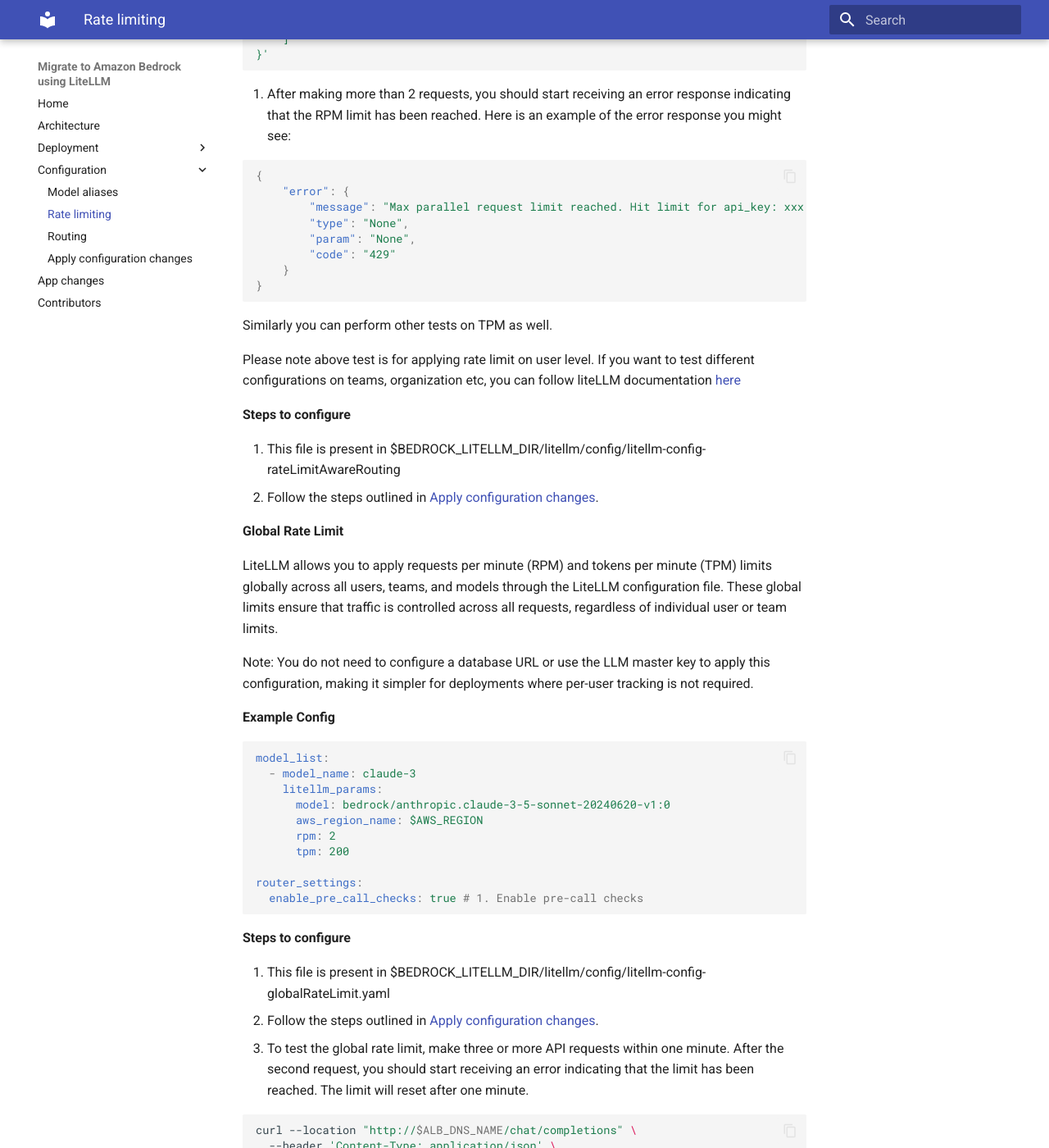
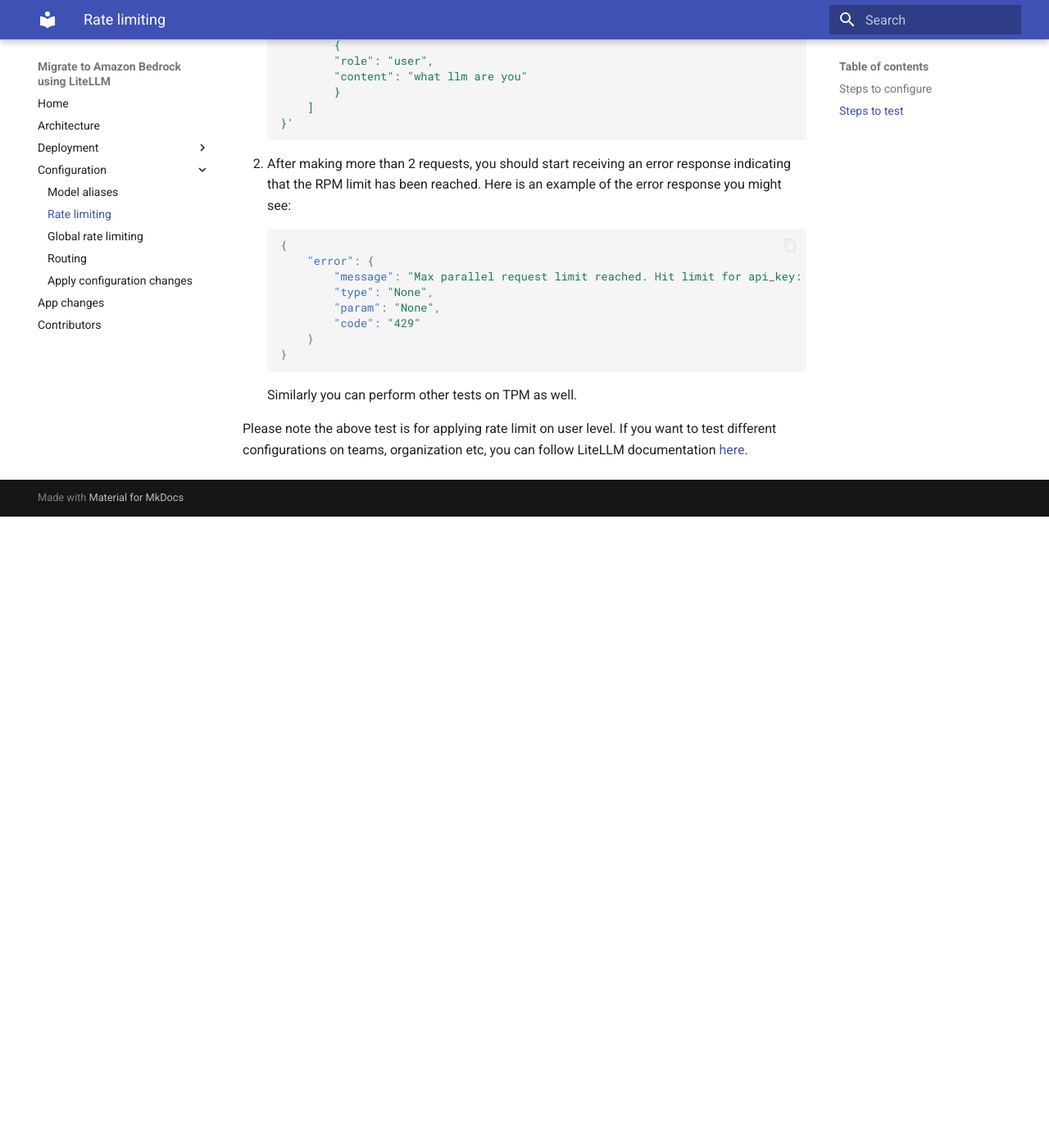
Before and after one commit to aws-samples/bedrock-litellm, an MkDocs documentation site: the page built from docs/25-config/20-rate-limit.md, in a window 1280 px wide and 1400 px high, scrolled down 1279 px. Shown: the whole window at 82% size. Built offline with MkDocs 1.6.1 and Material for MkDocs 9.7.7, drawn with Linux system fonts in a browser that asks for light colours; after the commit the page ends 1909 px from its top, so only the background shows below that; some of the changed text lies outside the part shown.

Commit message:
fix(config): minor tweaks to align PR content with the rest of content

````diff
--- a/docs/25-config/20-rate-limit.md
+++ b/docs/25-config/20-rate-limit.md
@@ -1,3 +1,5 @@
+# Rate limiting
+
 LiteLLM provides rate-limiting capabilities to control the number of requests or tokens that can be processed by a model over a specific time. This feature allows you to manage traffic, control costs, and ensure fairness by restricting access based on requests per minute (RPM) or tokens per minute (TPM).
 
 Rate limits can be applied:
@@ -9,111 +11,50 @@
 
 You can specify both rpm_limit (requests per minute) and tpm_limit (tokens per minute) for models, users, or teams in your configuration.
 
-Here is an example of restricting RPM and TPM for a certain user
+## Steps to configure
 
-1. Create user with RPM and TPM values.
-
-You can create a user and define the limits for RPM and TPM by sending a request to the user creation API. This will ensure that the user is rate-limited accordingly.
-
-```bash
-curl --location 'http://$ALB_DNS_NAME/user/new' \
---header 'Authorization: Bearer <your key>' \
---header 'Content-Type: application/json' \
---data '{
-    "user_id": "test_user_1",
-    "max_parallel_requests": 10,
-    "tpm_limit": 20,
-    "rpm_limit": 2
-}'
-
-```
-
-   2. You should get a '**key**'in the response header. This will server as master key while making chat request. for example lets say value returned is 'sk-1234567'
-
-   3. Using the master key obtained in step 2, you can make a request to the chat API. Ensure the correct model and message are passed, and the authorization header includes the master key:
-
-```bash
-curl --location "http://$ALB_DNS_NAME/chat/completions" \
-    --header 'Content-Type: application/json' \
-    --header 'Authorization: Bearer sk-1234567' \
-    --data '{
-    "model": "claude-3",
-    "messages": [
-        {
-        "role": "user",
-        "content": "what llm are you"
-        }
-    ]
-}'
-
-```
-
-4. After making more than 2 requests, you should start receiving an error response indicating that the RPM limit has been reached. Here is an example of the error response you might see:
-
-```json
-{
-    "error": {
-        "message": "Max parallel request limit reached. Hit limit for api_key: xxx. tpm_limit: 20, current_tpm 46, rpm_limit: 2, current rpm 1",
-        "type": "None",
-        "param": "None",
-        "code": "429"
-    }
-}
-```
-
-Similarly you can perform other tests on TPM as well.
-
-Please note above test is for applying rate limit on user level. If you want to test different configurations on teams, organization etc, you can follow liteLLM documentation [here](https://docs.litellm.ai/docs/proxy/users)
-
-
-**Steps to configure**
-
-1. This file is present in $BEDROCK_LITELLM_DIR/litellm/config/litellm-config-rateLimitAwareRouting
-2. Follow the steps outlined in [Apply configuration changes](./40-apply-config-changes.md).
-
-**Global Rate Limit**
-
-LiteLLM allows you to apply requests per minute (RPM) and tokens per minute (TPM) limits globally across all users, teams, and models through the LiteLLM configuration file. These global limits ensure that traffic is controlled across all requests, regardless of individual user or team limits.
-
-Note: You do not need to configure a database URL or use the LLM master key to apply this configuration, making it simpler for deployments where per-user tracking is not required.
-
-**Example Config**
-
-```yaml
-model_list:
-  - model_name: claude-3
-    litellm_params:
-      model: bedrock/anthropic.claude-3-5-sonnet-20240620-v1:0
-      aws_region_name: $AWS_REGION
-      rpm: 2
-      tpm: 200
-
-router_settings:
-  enable_pre_call_checks: true # 1. Enable pre-call checks
-```
-
-**Steps to configure**
-
-1. This file is present in $BEDROCK_LITELLM_DIR/litellm/config/litellm-config-globalRateLimit.yaml
-2. Follow the steps outlined in [Apply configuration changes](./40-apply-config-changes.md).
-3. To test the global rate limit, make three or more API requests within one minute. After the second request, you should start receiving an error indicating that the limit has been reached. The limit will reset after one minute.
-
-```bash
-curl --location "http://$ALB_DNS_NAME/chat/completions" \
+1. Create user with RPM and TPM values. You can create a user and define the limits for RPM and TPM by sending a request to the user creation API. This will ensure that the user is rate-limited accordingly.
+  ```bash
+  curl --location 'http://${LITELLM_HOSTNAME}/user/new' \
+  --header 'Authorization: Bearer <your key>' \
   --header 'Content-Type: application/json' \
   --data '{
-    "model": "claude-3",
-    "messages": [
-      {
-        "role": "user",
-        "content": "what is amazon S3"
+      "user_id": "test_user_1",
+      "max_parallel_requests": 10,
+      "tpm_limit": 20,
+      "rpm_limit": 2
+  }'
+  ```
+  You should get a `key` in the response header. This will serve as a master key while making chat request. For example, lets say value returned is `sk-1234567`.
+
+## Steps to test
+
+1. Using the master key obtained in the previous step, you can make a request to the chat API. Ensure the correct model and message are passed, and the authorization header includes the master key:
+  ```bash
+  curl --location "http://${LITELLM_HOSTNAME}/chat/completions" \
+      --header 'Content-Type: application/json' \
+      --header 'Authorization: Bearer sk-1234567' \
+      --data '{
+      "model": "claude-3",
+      "messages": [
+          {
+          "role": "user",
+          "content": "what llm are you"
+          }
+      ]
+  }'
+  ```
+1. After making more than 2 requests, you should start receiving an error response indicating that the RPM limit has been reached. Here is an example of the error response you might see:
+  ```json
+  {
+      "error": {
+          "message": "Max parallel request limit reached. Hit limit for api_key: xxx. tpm_limit: 20, current_tpm 46, rpm_limit: 2, current rpm 1",
+          "type": "None",
+          "param": "None",
+          "code": "429"
       }
-    ]
-  }'
-```
+  }
+  ```
+  Similarly you can perform other tests on TPM as well.
 
-If the rate limit is exceeded, you should receive an error response similar to the one below:
-
-```json
-{"error":{"message":"No deployments available for selected model, Try again in 60 seconds. Passed model=bedrock/anthropic.claude-3-5-sonnet-20240620-v1:0. Try again in 60 seconds.","type":"None","param":"None","code":"429"}}%
-```
+  Please note the above test is for applying rate limit on user level. If you want to test different configurations on teams, organization etc, you can follow LiteLLM documentation [here](https://docs.litellm.ai/docs/proxy/users).
--- a/mkdocs.yml
+++ b/mkdocs.yml
@@ -24,6 +24,7 @@
   - Configuration:
     - Model aliases: './25-config/10-model-alias.md'
     - Rate limiting: './25-config/20-rate-limit.md'
+    - Global rate limiting: './25-config/25-global-rate-limit.md'
     - Routing: './25-config/30-route.md'
     - Apply configuration changes: './25-config/40-apply-config-changes.md'
   - App changes: './30-app-changes/10-app-changes.md'
````
Also changed, not shown: docs/25-config/10-model-alias.md (+2 -2 lines), docs/25-config/25-global-rate-limit.md (added, +55 -0 lines), 4 other files.
